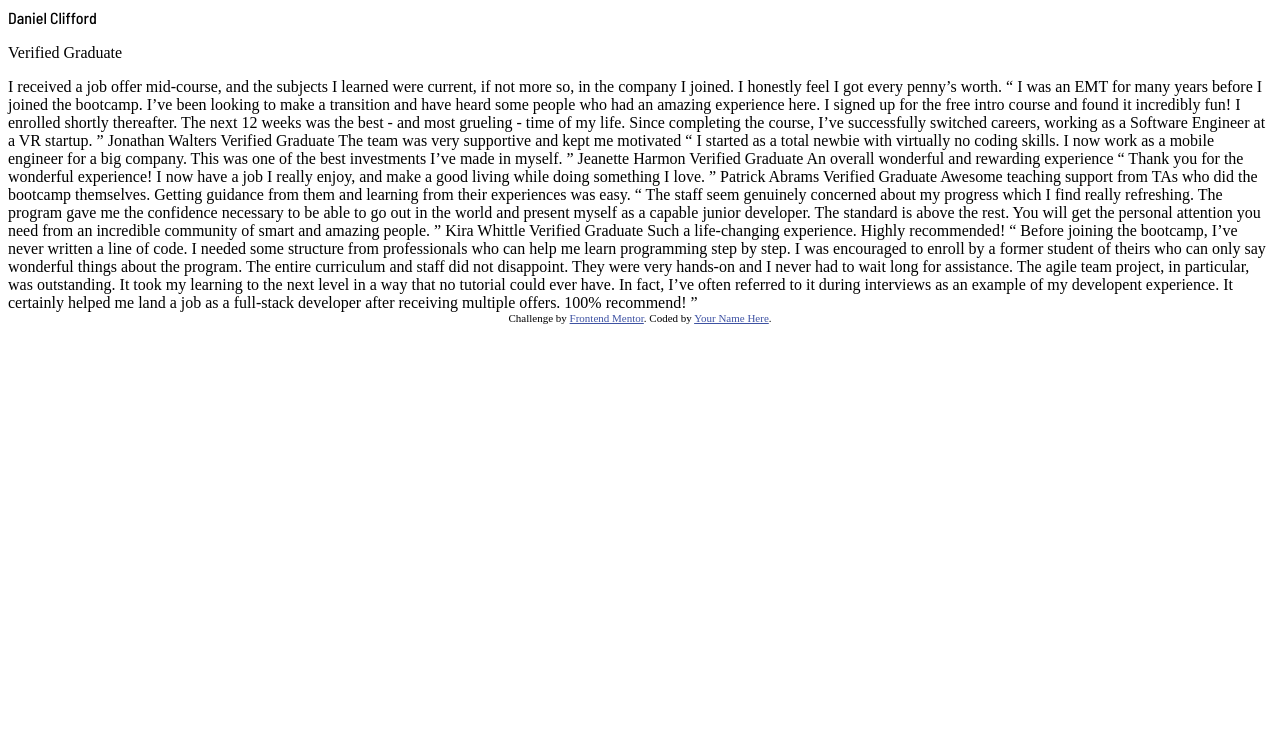
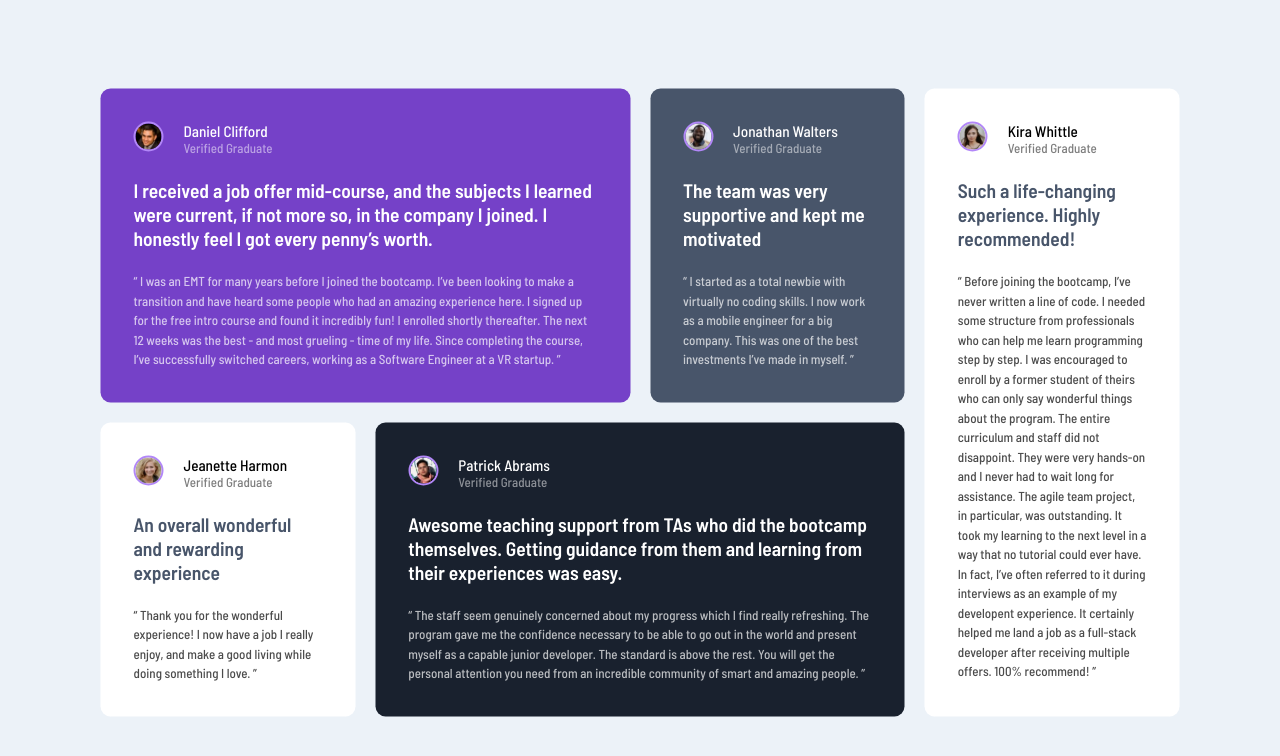
Before and after one commit to youssicode/Testimonials-Grid-Section, a plain HTML site: page index.html in a window 1280 px wide. Drawn offline with Linux system fonts and the light colour scheme.

Commit message:
wide screen styling finished

```diff
--- a/css/style.css
+++ b/css/style.css
@@ -1,10 +1,90 @@
-span {
+* {
+  margin: 0;
+  padding: 0;
+  box-sizing: border-box;
+}
+
+body {
+  background-color: hsl(210, 46%, 95%);
+  width: 100vw;
+  height: 100vh;
   font-family: "Barlow Semi Condensed", sans-serif;
+  font-size: 13px;
+  position: relative;
 }
-.attribution {
-  font-size: 11px;
-  text-align: center;
+.container {
+  width: 1079px;
+  height: 623px;
+  position: absolute;
+  top: 50%;
+  left: 50%;
+  transform: translate(-50%, -50%);
+  display: grid;
+  grid: repeat(2, 1fr) / repeat(4, 1fr);
+  grid-template-areas:
+    "card1 card1 card2 card5"
+    "card3 card4 card4 card5";
+  gap: 20px;
 }
-.attribution a {
-  color: hsl(228, 45%, 44%);
+.card {
+  padding: 33px;
+  border-radius: 10px;
 }
+.card-head {
+}
+.card1 {
+  grid-area: card1;
+  background-color: hsl(263, 55%, 52%);
+  color: white;
+}
+.card2 {
+  grid-area: card2;
+  background-color: hsl(217, 19%, 35%);
+  color: white;
+}
+.card3 {
+  grid-area: card3;
+  background-color: white;
+}
+.card3 h2 {
+  color: hsl(217, 19%, 35%);
+}
+
+.card4 {
+  grid-area: card4;
+  background-color: hsl(219, 29%, 14%);
+  color: white;
+}
+.card5 {
+  grid-area: card5;
+  background-color: white;
+}
+.card5 h2 {
+  color: hsl(217, 19%, 35%);
+}
+.card-head img {
+  border-radius: 50%;
+  width: 30px;
+  height: 30px;
+  border: 2px solid rgb(178, 135, 248);
+  margin-right: 20px;
+}
+.card-head {
+  display: flex;
+}
+h2 {
+  margin: 22px auto;
+}
+h3 {
+  font-weight: 500;
+}
+.verified {
+  opacity: 50%;
+}
+
+blockquote {
+  opacity: 70%;
+  line-height: 1.5;
+}
+@media screen and (max-width: 375px) {
+}
--- a/index.html
+++ b/index.html
@@ -5,57 +5,98 @@
   <meta name="viewport" content="width=device-width, initial-scale=1.0"> <!-- displays site properly based on user's device -->
 
   <link rel="icon" type="image/png" sizes="32x32" href="images/favicon-32x32.png">
-  <title>Frontend Mentor | Testimonials Grid Section</title>
+  <title>Testimonials Grid Section - My Solution</title>
   <link rel="preconnect" href="https://fonts.gstatic.com">
   <link href="https://fonts.googleapis.com/css2?family=Barlow+Semi+Condensed:wght@500;600&display=swap" rel="stylesheet">
   <link rel="stylesheet"  type="text/css" href="css/style.css">
 
 </head>
 <body>
-  <span>Daniel Clifford</span>
-  <p>Verified Graduate</p>
-
+  <div class="container">
+      <div class="card1 card">
+        <div class="card-head">
+          <img src="images/image-daniel.jpg" alt="Photo Profile">
+          <div>
+            <h3 class="name">Daniel Clifford</h3>
+            <p class="verified">Verified Graduate</p>
+          </div>
+        </div>
+        <h2 class="declaration1">
           I received a job offer mid-course, and the subjects I learned were current, if not more so,
           in the company I joined. I honestly feel I got every penny’s worth.
-
+        </h2>
+        <blockquote>
           “ I was an EMT for many years before I joined the bootcamp. I’ve been looking to make a
           transition and have heard some people who had an amazing experience here. I signed up
           for the free intro course and found it incredibly fun! I enrolled shortly thereafter.
           The next 12 weeks was the best - and most grueling - time of my life. Since completing
           the course, I’ve successfully switched careers, working as a Software Engineer at a VR startup. ”
 
-  Jonathan Walters
-  Verified Graduate
-
+        </blockquote>
+      </div>
+      <div class="card2 card">
+        <div class="card-head">
+          <img src="images/image-jonathan.jpg" alt="Photo Profile">
+          <div>
+            <h3 class="name">Jonathan Walters</h3>
+            <p class="verified">Verified Graduate</p>
+          </div>
+        </div>
+        <h2 class="declaration1">
           The team was very supportive and kept me motivated
-
+        </h2>
+        <blockquote>
           “ I started as a total newbie with virtually no coding skills. I now work as a mobile engineer
           for a big company. This was one of the best investments I’ve made in myself. ”
-
-  Jeanette Harmon
-  Verified Graduate
-
+        </blockquote>
+      </div>
+      <div class="card3 card">
+        <div class="card-head">
+          <img src="images/image-jeanette.jpg" alt="Photo Profile">
+          <div>
+            <h3 class="name">Jeanette Harmon</h3>
+            <p class="verified">Verified Graduate</p>
+          </div>
+        </div>
+        <h2 class="declaration1">
           An overall wonderful and rewarding experience
-
+        </h2>
+        <blockquote>
           “ Thank you for the wonderful experience! I now have a job I really enjoy, and make a good living
           while doing something I love. ”
-
-  Patrick Abrams
-  Verified Graduate
-
+        </blockquote>
+      </div>
+      <div class="card4 card">
+        <div class="card-head">
+          <img src="images/image-patrick.jpg" alt="Photo Profile">
+          <div class="head-name">
+            <h3 class="name">Patrick Abrams</h3>
+            <p class="verified">Verified Graduate</p>
+          </div>
+        </div>
+        <h2 class="declaration1">
           Awesome teaching support from TAs who did the bootcamp themselves. Getting guidance from them and
           learning from their experiences was easy.
-
+        </h2>
+        <blockquote>
         “ The staff seem genuinely concerned about my progress which I find really refreshing. The program
         gave me the confidence necessary to be able to go out in the world and present myself as a capable
         junior developer. The standard is above the rest. You will get the personal attention you need from
         an incredible community of smart and amazing people. ”
-
-  Kira Whittle
-  Verified Graduate
-
+        </blockquote>
+      </div>
+      <div class="card5 card">
+        <div class="card-head">
+          <img src="images/image-kira.jpg" alt="Photo Profile">
+          <div>
+            <h3 class="name">Kira Whittle</h3>
+            <p class="verified">Verified Graduate</p>
+          </div>
+        </div>
+        <h2 class="declaration1">
           Such a life-changing experience. Highly recommended!
-
+        </h2>
+        <blockquote>
           “ Before joining the bootcamp, I’ve never written a line of code. I needed some structure from
           professionals who can help me learn programming step by step. I was encouraged to enroll by a former
           student of theirs who can only say wonderful things about the program. The entire curriculum and staff
@@ -64,10 +105,8 @@
           could ever have. In fact, I’ve often referred to it during interviews as an example of my developent
           experience. It certainly helped me land a job as a full-stack developer after receiving multiple offers.
           100% recommend! ”
-
-  <div class="attribution">
-    Challenge by <a href="https://www.frontendmentor.io?ref=challenge" target="_blank">Frontend Mentor</a>.
-    Coded by <a href="#">Your Name Here</a>.
+        </blockquote>
+      </div>
   </div>
 </body>
 </html>
```
Lines whose indentation alone changed are shown as unchanged.
